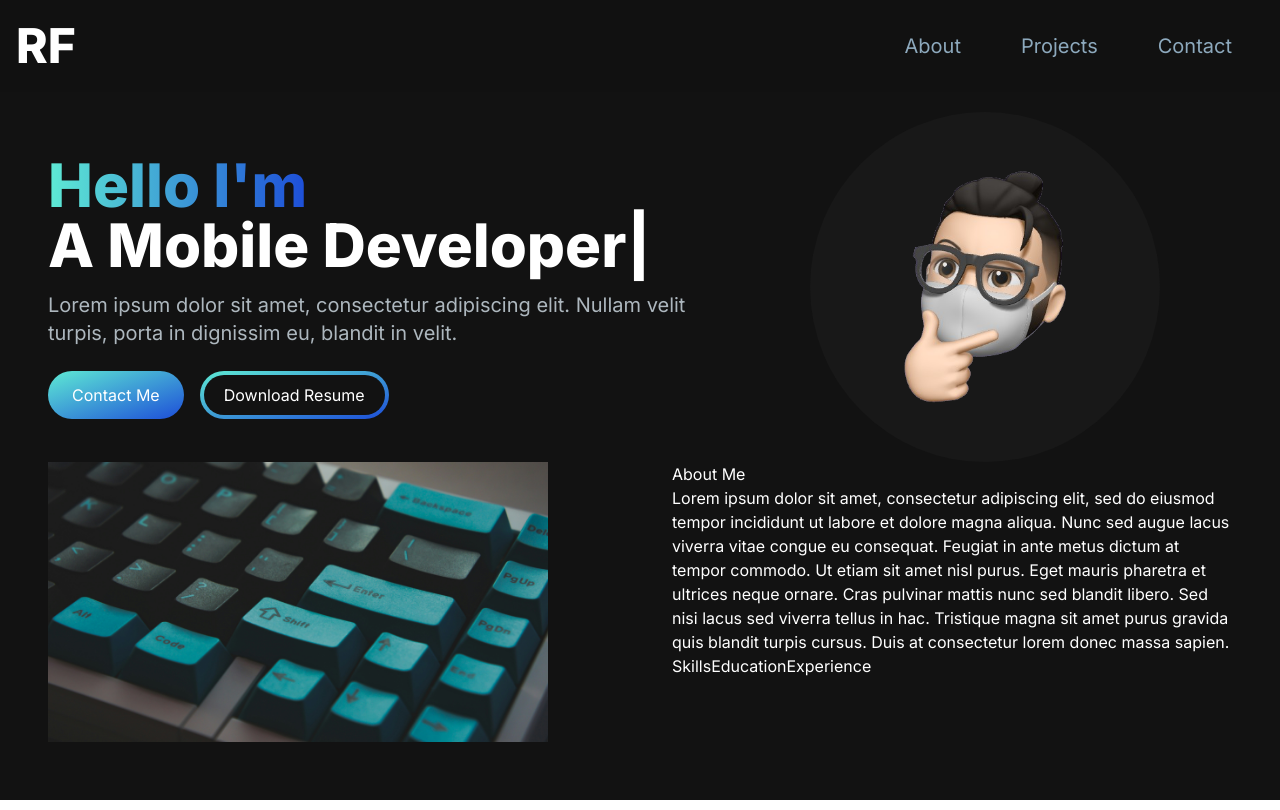
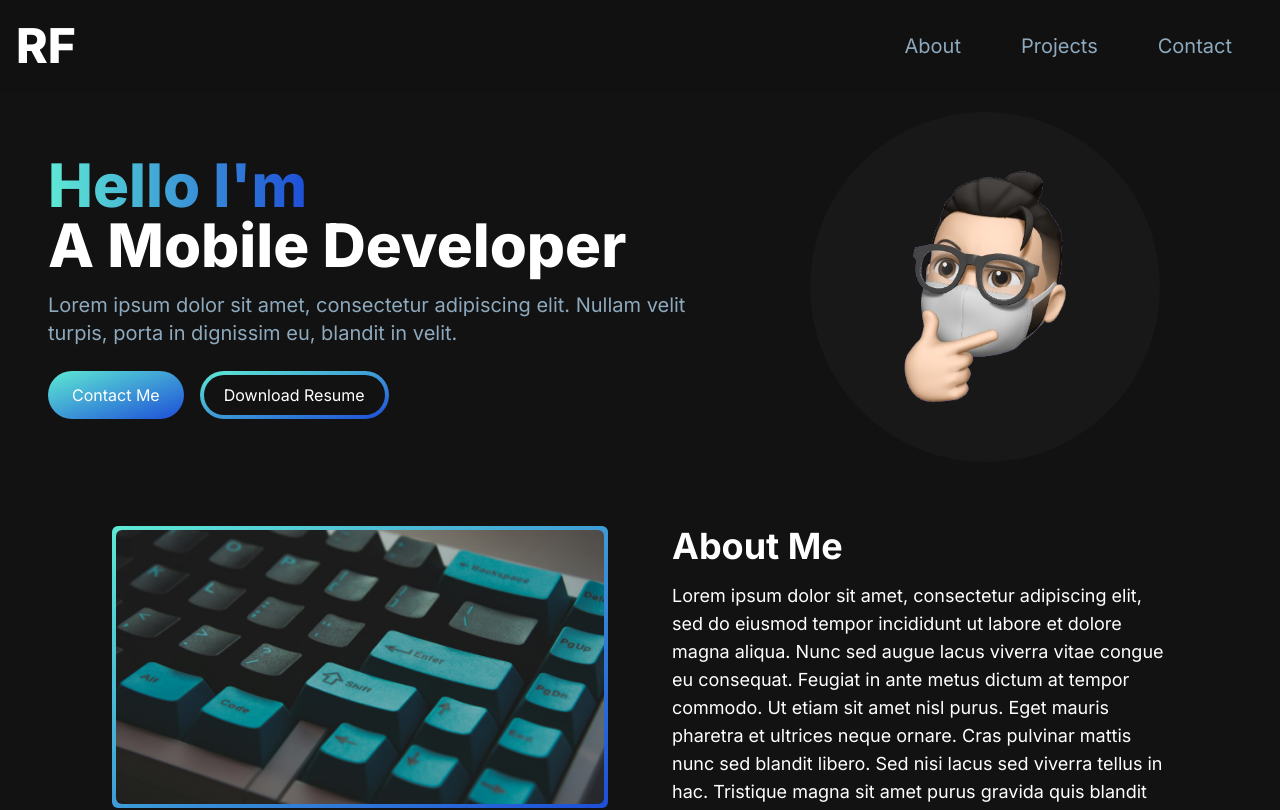
Before and after one commit to rayafarhadi/rayafarhadi.github.io, a Next.js app: page / in a window 1280 px wide. Shown: the top 810 px of the page. Built offline with nearby package versions, Linux system fonts and the light colour scheme.

Commit message:
added basic styling for about section

```diff
--- a/app/components/AboutSection.jsx
+++ b/app/components/AboutSection.jsx
@@ -4,11 +4,19 @@ import Image from "next/image";
 const AboutSection = () => {
   return (
     <div className="text-white">
-      <div className="grid grid-cols-2 gap-16 items-start">
-        <Image src="/images/about-image.jpg" alt="" width={500} height={500} />
+      <div className="grid grid-cols-2 gap-16 py-16 px-16 items-start">
+        <div className="px-1 py-1 w-full sm:w-fit rounded-md mt-3 sm:mt-0 bg-gradient-to-br theme-gradient">
+          <Image
+            className="rounded-md"
+            src="/images/about-image.jpg"
+            alt=""
+            width={500}
+            height={500}
+          />
+        </div>
         <div className="text-left flex flex-col h-full">
-          <h2>About Me</h2>
-          <p>
+          <h2 className="text-4xl font-bold mb-4">About Me</h2>
+          <p className="text-lg">
             Lorem ipsum dolor sit amet, consectetur adipiscing elit, sed do
             eiusmod tempor incididunt ut labore et dolore magna aliqua. Nunc sed
             augue lacus viverra vitae congue eu consequat. Feugiat in ante metus
@@ -18,10 +26,16 @@ const AboutSection = () => {
             magna sit amet purus gravida quis blandit turpis cursus. Duis at
             consectetur lorem donec massa sapien.
           </p>
-          <div>
-            <span>Skills</span>
-            <span>Education</span>
-            <span>Experience</span>
+          <div className="flex flex-row mt-8">
+            <span className="mr-3 font-semibold text-text-secondary hover:text-white">
+              Skills
+            </span>
+            <span className="mr-3 font-semibold text-text-secondary hover:text-white">
+              Education
+            </span>
+            <span className="mr-3 font-semibold text-text-secondary hover:text-white">
+              Experience
+            </span>
           </div>
         </div>
       </div>
--- a/app/components/HeroSection.jsx
+++ b/app/components/HeroSection.jsx
@@ -27,7 +27,7 @@ const HeroSection = () => {
             repeat={Infinity}
           />
         </h1>
-        <p className="text-[#adb7be] mb-6 text-base sm:text-large lg:text-xl">
+        <p className="text-text-secondary mb-6 text-base sm:text-large lg:text-xl">
           Lorem ipsum dolor sit amet, consectetur adipiscing elit. Nullam velit
           turpis, porta in dignissim eu, blandit in velit.
         </p>
--- a/app/components/NavItem.jsx
+++ b/app/components/NavItem.jsx
@@ -5,7 +5,7 @@ const NavItem = ({ href, title }) => {
   return (
     <Link
       href={href}
-      className="block py-2 pl-3 pr-4 text-[#8da9bd] text-xl rounded hover:text-white"
+      className="block py-2 pl-3 pr-4 text-text-secondary text-xl rounded hover:text-white"
     >
       {title}
     </Link>
--- a/tailwind.config.js
+++ b/tailwind.config.js
@@ -9,6 +9,7 @@ module.exports = {
     extend: {
       colors: {
         "background-primary":"#121212",
+        "text-secondary":"#8da9bd"
       }
     },
   },
```
